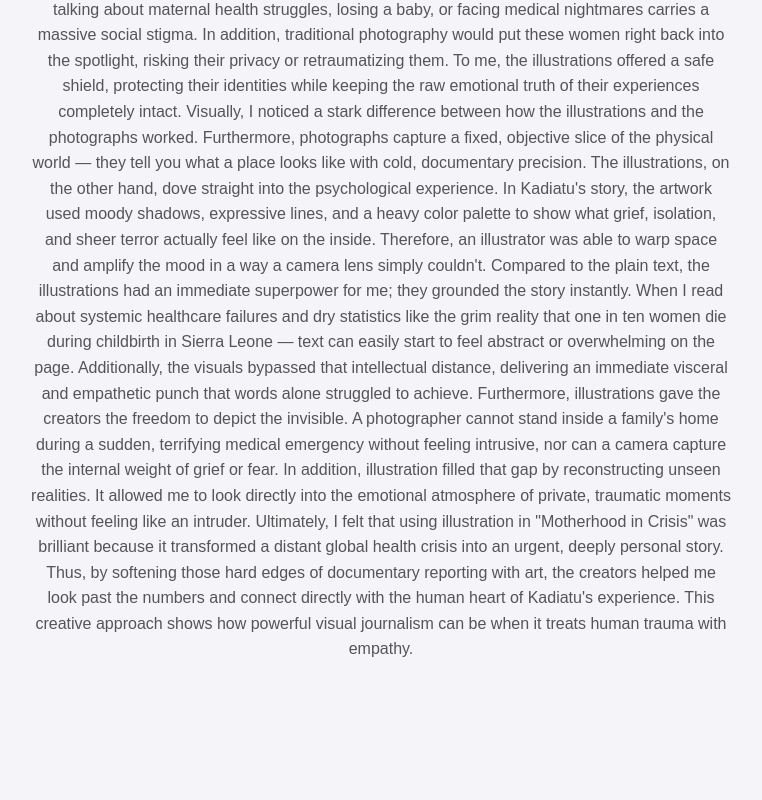
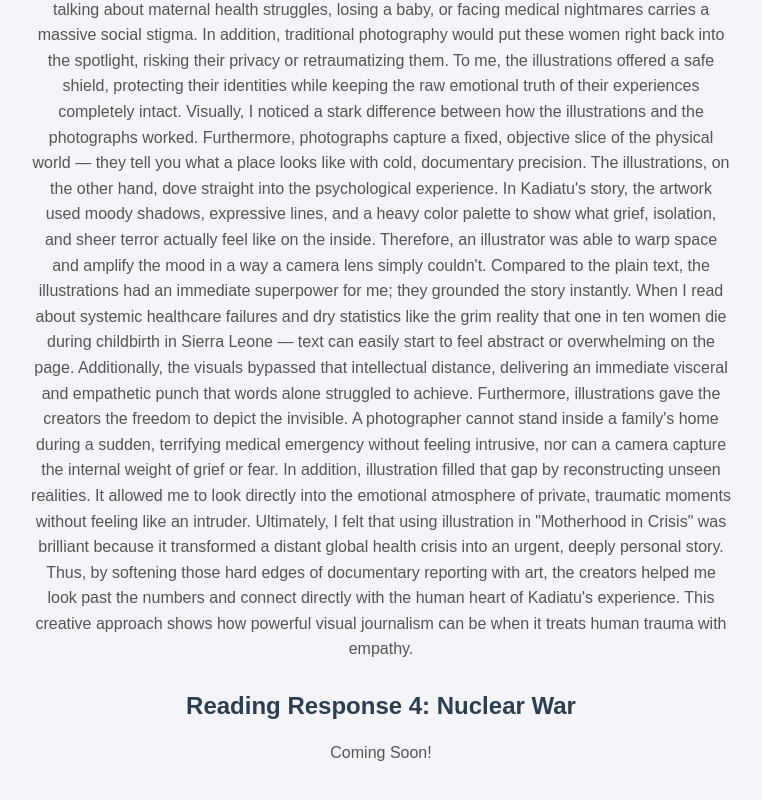
Before and after one commit to GitCringy/portfolio, a plain HTML site: page readings.html in a window 1280 px wide. Shown: the part 485-1285 px from the top of the page, without its empty margins (259-1021 px from the left). Before the commit the page ends 1223 px from the top, so only its background shows below. Drawn offline with Linux system fonts and the light colour scheme.

Commit message:
Update readings.html
* Added "Reading Response 4: Nuclear War" for an upcoming 500 word reflection (Stay Tuned)

```diff
--- a/readings.html
+++ b/readings.html
@@ -19,5 +19,8 @@
            Compared to the plain text, the illustrations had an immediate superpower for me; they grounded the story instantly. When I read about systemic healthcare failures and dry statistics like the grim reality that one in ten women die during childbirth in Sierra Leone — text can easily start to feel abstract or overwhelming on the page. Additionally, the visuals bypassed that intellectual distance, delivering an immediate visceral and empathetic punch that words alone struggled to achieve. Furthermore, illustrations gave the creators the freedom to depict the invisible. A photographer cannot stand inside a family's home during a sudden, terrifying medical emergency without feeling intrusive, nor can a camera capture the internal weight of grief or fear. In addition, illustration filled that gap by reconstructing unseen realities. It allowed me to look directly into the emotional atmosphere of private, traumatic moments without feeling like an intruder.
 
            Ultimately, I felt that using illustration in "Motherhood in Crisis" was brilliant because it transformed a distant global health crisis into an urgent, deeply personal story. Thus, by softening those hard edges of documentary reporting with art, the creators helped me look past the numbers and connect directly with the human heart of Kadiatu's experience. This creative approach shows how powerful visual journalism can be when it treats human trauma with empathy.</p>
+
+  <h2>Reading Response 4: Nuclear War</h2>
+  <p>Coming Soon!</p>
 </body>
 </html>
```
